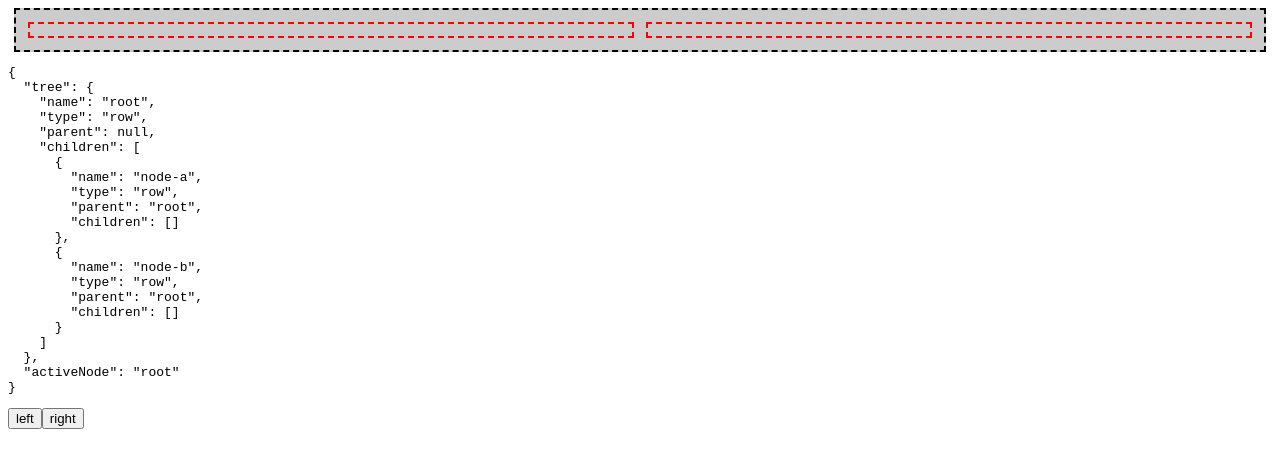
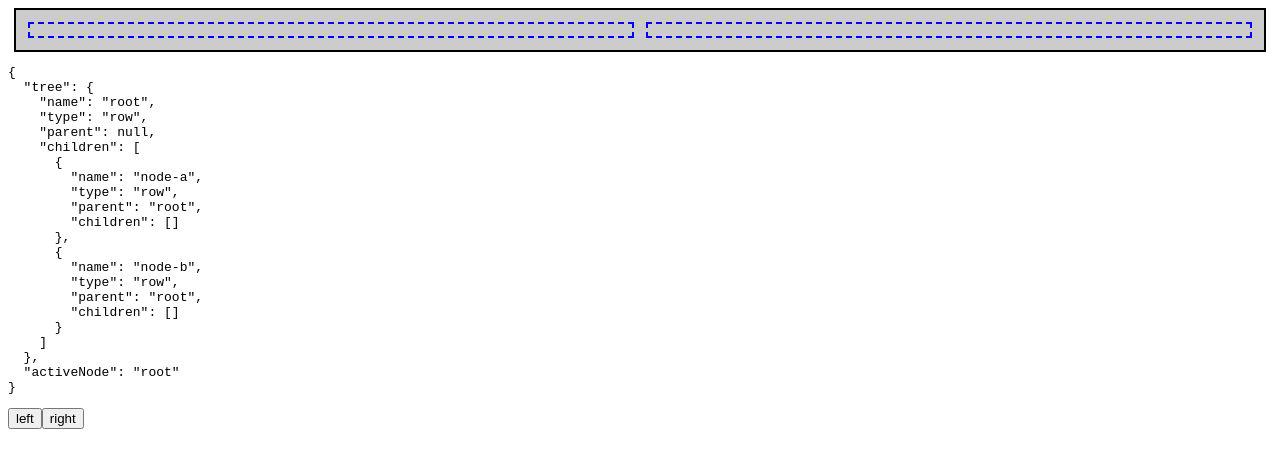
Before and after one commit to GeraldHost/react-tv-navigation, a React (Create React App) app: page / in a window 1280 px wide. Shown: the top 468 px of the page. Built offline with nearby package versions, Linux system fonts and the light colour scheme.

Commit message:
styles: make pretty colors

```diff
--- a/src/App.css
+++ b/src/App.css
@@ -3,30 +3,20 @@
   margin: 6px;
   flex: 1;
   padding: 6px;
-  border: dashed 2px orange;
+  border: dashed 2px blue;
 }
 
 .focusable.active {
-  border-color: black !important;
+  border: 2px black solid !important;
   background-color: rgba(0, 0, 0, 0.2);
 }
 
-.focusable > .focusable {
-  border-color: red;
+.focusable.col {
+  flex-direction: column;
+  background-color: lightblue;
 }
 
-.focusable > .focusable > .focusable {
-  border-color: green;
+.focusable.row {
+  flex-direction: row;
+  background-color: lightyellow;
 }
-
-.focusable > .focusable > .focusable > .focusable {
-  border-color: pink;
-}
-
-.focusable > .focusable > .focusable > .focusable > .focusable {
-  border-color: yellow;
-}
-
-.focusable > .focusable > .focusable > .focusable > .focusable > .focusable {
-  border-color: blue;
-}
```
